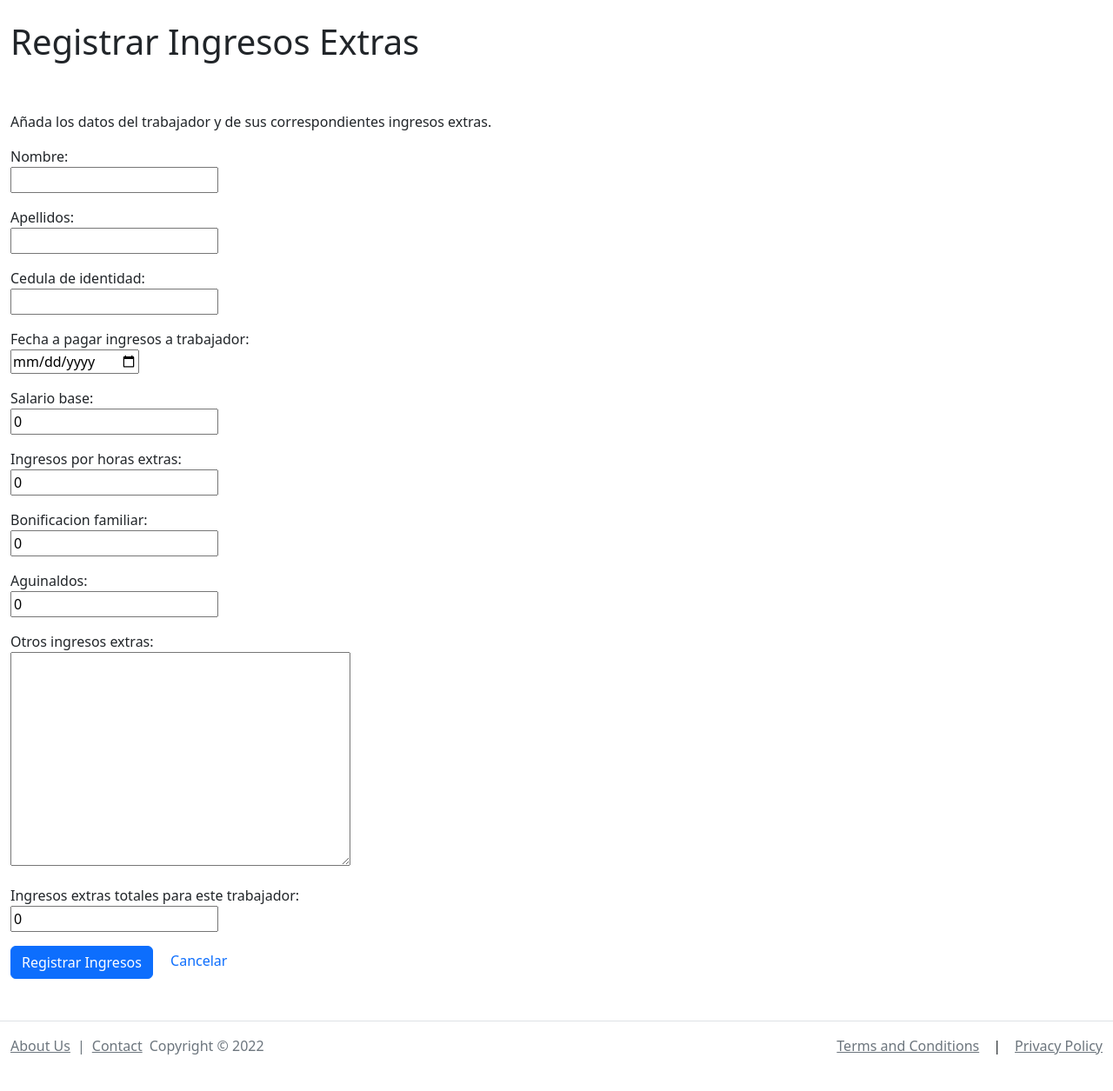
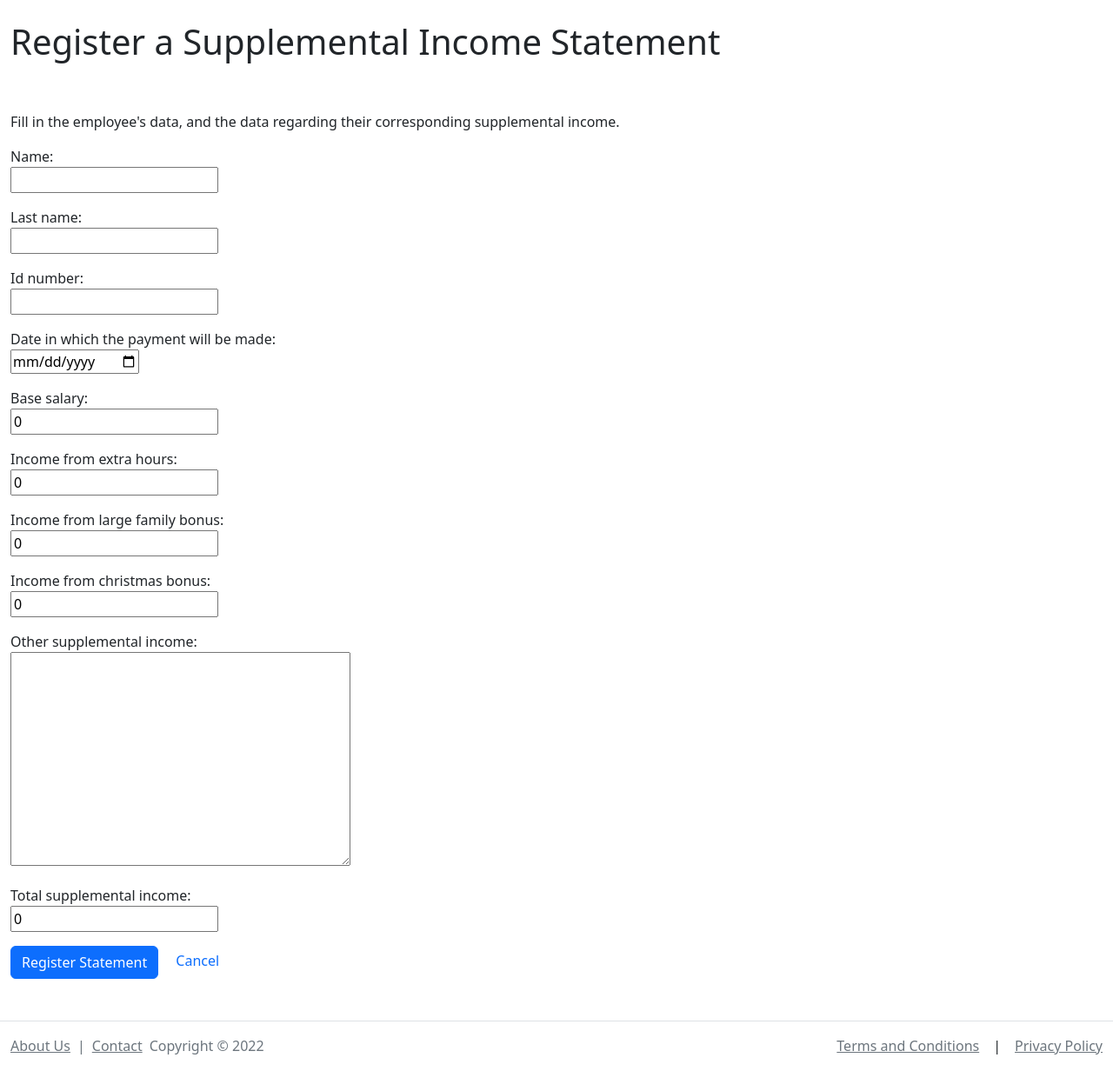
Before and after one commit to eduardoluis11/human-resources-english, a Django app: page /registrar-ingresos-extras in a window 1280 px wide. Shown: the part 56-1311 px from the top of the page at 87% size. Run offline with Django 4.2, Linux system fonts and the light colour scheme; the visitor is signed in with stand-in values (Sample User, id 1); some libraries are stand-ins or nearby versions.

Commit message:
Translated everything from "Ingresos Extras"

```diff
--- a/app_rrhh/formularios.py
+++ b/app_rrhh/formularios.py
@@ -173,23 +173,30 @@ Voy a ver si la respuesta de Ten en este post me ayuda a poner un Date Picker pa
 https://stackoverflow.com/questions/3367091/whats-the-cleanest-simplest-to-get-running-datepicker-in-django .)
 """
 class FormularioIngresosExtras(forms.Form):
-    nombre = forms.CharField(max_length=50)
-    apellidos = forms.CharField(max_length=50)
-    cedula_de_identidad = forms.CharField(max_length=15)
+    name = forms.CharField(max_length=50)
+    last_name = forms.CharField(max_length=50)
+    id_number = forms.CharField(max_length=15)
 
     # fecha_a_pagar_ingresos_a_trabajador = forms.DateField(widget=forms.widgets.DateInput(attrs={'type': 'date'}))
-    fecha_a_pagar_ingresos_a_trabajador = forms.DateField(widget=forms.widgets.DateInput(attrs={'type': 'date'}))
+    date_in_which_the_payment_will_be_made = forms.DateField(widget=forms.widgets.DateInput(attrs={'type': 'date'}))
 
-    salario_base = forms.DecimalField(max_digits=14, decimal_places=2, initial = 0)
+    base_salary = forms.DecimalField(max_digits=14, decimal_places=2, initial=0)
 
-    ingresos_por_horas_extras = forms.DecimalField(max_digits=14, decimal_places=2, initial=0)
-    bonificacion_familiar = forms.DecimalField(max_digits=14, decimal_places=2, initial=0)
-    aguinaldos = forms.DecimalField(max_digits=14, decimal_places=2, initial=0)
+    # ingresos_por_horas_extras
+    income_from_extra_hours = forms.DecimalField(max_digits=14, decimal_places=2, initial=0)
 
-    otros_ingresos_extras = forms.CharField(required=False, widget=forms.Textarea)  # Se meteran en un <textarea>
+    # bonificacion_familiar
+    income_from_large_family_bonus = forms.DecimalField(max_digits=14, decimal_places=2, initial=0)
+
+    # aguinaldos
+    income_from_christmas_bonus = forms.DecimalField(max_digits=14, decimal_places=2, initial=0)
+
+    # otros_ingresos_extras
+    other_supplemental_income = forms.CharField(required=False, widget=forms.Textarea)  # Se meteran en un <textarea>
 
     # Suma de todos los ingresos extras
-    ingresos_extras_totales_para_este_trabajador = forms.DecimalField(max_digits=14, decimal_places=2, initial=0)
+    # ingresos_extras_totales_para_este_trabajador
+    total_supplemental_income = forms.DecimalField(max_digits=14, decimal_places=2, initial=0)
 
 """ Formulario para registrar Vacaciones de un trabajador.
 
--- a/app_rrhh/views.py
+++ b/app_rrhh/views.py
@@ -691,16 +691,16 @@ def registrar_ingresos_extras(request):
 
     # Si el usuario envía el formulario
     if request.method == "POST":
-        nombre = request.POST["nombre"]
-        apellidos = request.POST["apellidos"]
-        cedula = request.POST["cedula_de_identidad"]
-        fecha_aplicar_ingresos_extras = request.POST["fecha_a_pagar_ingresos_a_trabajador"]
-        salario_base = request.POST["salario_base"]
-        ingresos_por_horas_extras = request.POST["ingresos_por_horas_extras"]
-        bonificacion_familiar = request.POST["bonificacion_familiar"]
-        aguinaldos = request.POST["aguinaldos"]
-        otros_ingresos_extras = request.POST["otros_ingresos_extras"]
-        ingresos_extras_totales = request.POST["ingresos_extras_totales_para_este_trabajador"]
+        nombre = request.POST["name"]
+        apellidos = request.POST["last_name"]
+        cedula = request.POST["id_number"]
+        fecha_aplicar_ingresos_extras = request.POST["date_in_which_the_payment_will_be_made"]
+        salario_base = request.POST["base_salary"]
+        ingresos_por_horas_extras = request.POST["income_from_extra_hours"]
+        bonificacion_familiar = request.POST["income_from_large_family_bonus"]
+        aguinaldos = request.POST["income_from_christmas_bonus"]
+        otros_ingresos_extras = request.POST["other_supplemental_income"]
+        ingresos_extras_totales = request.POST["total_supplemental_income"]
 
         # Esto me agarra la fecha y la hora actual
         timestamp = datetime.datetime.now()
@@ -717,7 +717,8 @@ def registrar_ingresos_extras(request):
         nuevos_ingresos_extras.save()
 
         # Mensaje flash de confirmación
-        messages.success(request, "Se han registrado nuevos ingresos extras correctamente.")
+        # messages.success(request, "Se han registrado nuevos ingresos extras correctamente.")
+        messages.success(request, "A new supplemental income statement has been successfully registered.")
 
         # Esto redirige al usuario a la lista de bonificaciones
         return redirect('lista_ingresos_extras')
--- a/templates/ingresos-extras/registrar-ingresos-extras.html
+++ b/templates/ingresos-extras/registrar-ingresos-extras.html
@@ -1,18 +1,19 @@
 {% extends "disposicion.html" %}
 
 {% block title %}
-    Registrar Ingresos Extras
+    Register a Supplemental Income Statement
 {% endblock %}
 
 <!-- Página para registrar el descuento de un empleado -->
 {% block body %}
 
-    <h1>Registrar Ingresos Extras</h1>
+    <h1>Register a Supplemental Income Statement</h1>
     <br>
     <br>
 
     <p>
-        Añada los datos del trabajador y de sus correspondientes ingresos extras.
+<!--        Añada los datos del trabajador y de sus correspondientes ingresos extras.-->
+        Fill in the employee's data, and the data regarding their corresponding supplemental income.
     </p>
 
     <!-- Esto me llama el formulario de Django para registrar los ingresos extras. -->
@@ -21,11 +22,11 @@
 
         {{formulario.as_p}}
 
-        <input class="btn btn-primary" type="submit" value="Registrar Ingresos">  <!-- Botón de enviar/submit -->
+        <input class="btn btn-primary" type="submit" value="Register Statement">  <!-- Botón de enviar/submit -->
 
         <!-- Esto regresará al usuario a la lista de descuentos -->
         <a href="{% url 'lista_ingresos_extras' %}" class="text-decoration-none" style="padding-left: 1rem;">
-            Cancelar
+            Cancel
         </a>
         <br>
         <br>
```
Also changed, not shown: templates/ingresos-extras/lista-ingresos-extras.html (+13 -10 lines), templates/ingresos-extras/ver-ingresos-extras.html (+28 -19 lines).
